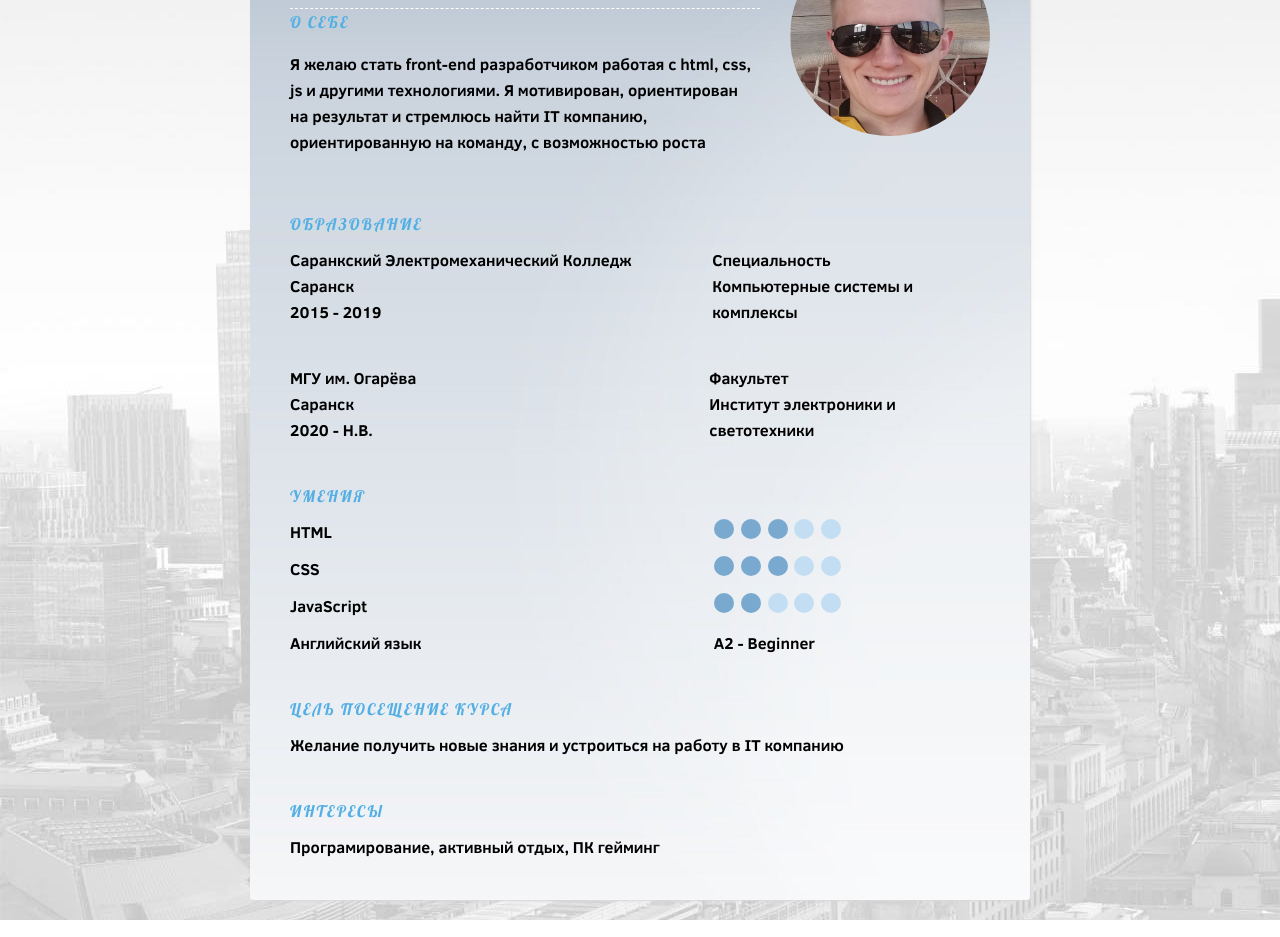
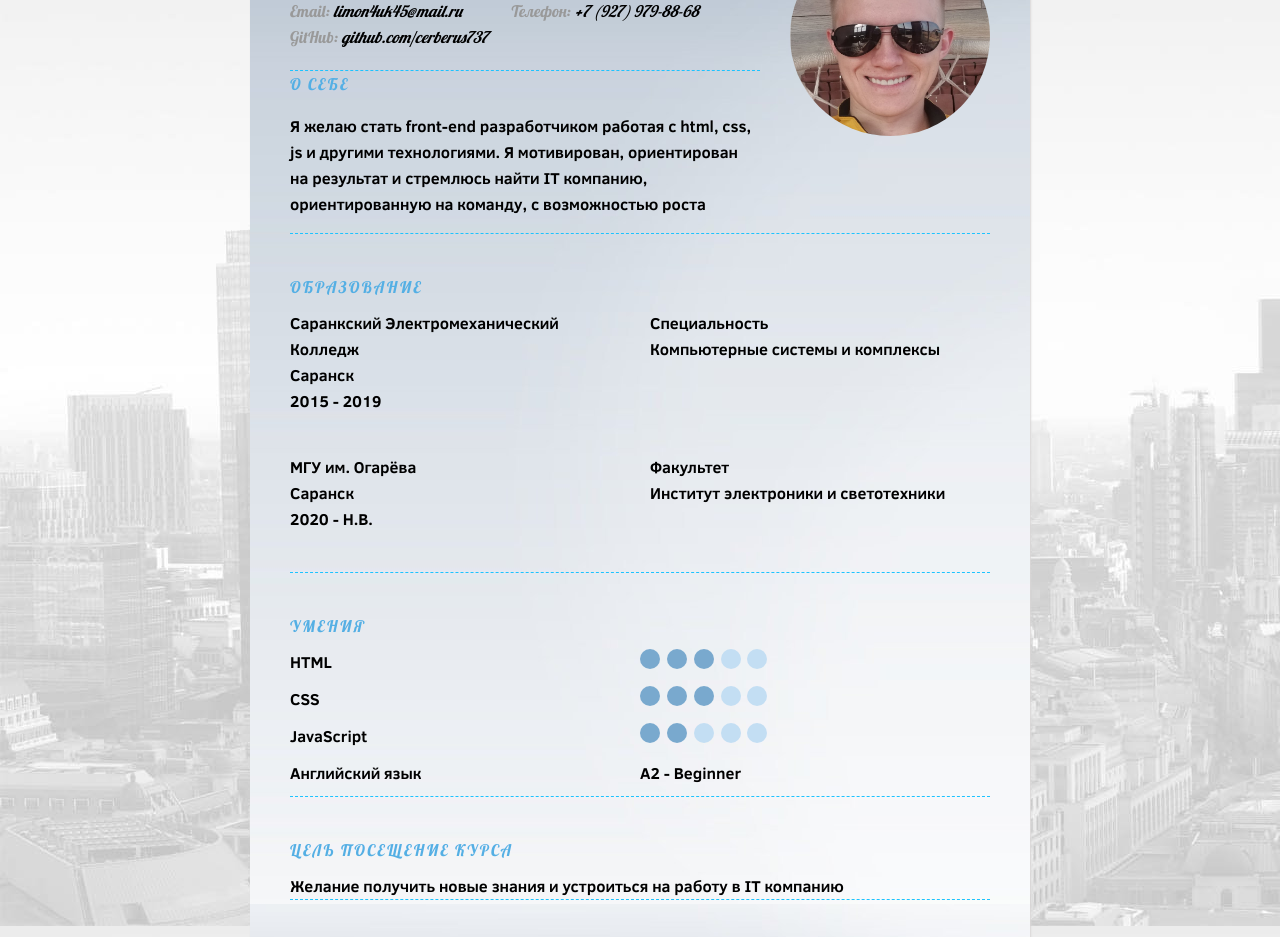
Before and after one commit to cerberus737/codemasters_test_work, a plain HTML site: page index.html in a window 1280 px wide. Shown: the part 154-1091 px from the top of the page. Drawn offline with Linux system fonts and the light colour scheme.

Commit message:
correction project

```diff
--- a/css/style.css
+++ b/css/style.css
@@ -31,7 +31,6 @@ body {
 .container {
   max-width: 700px;
   background-image: url(/image/backbody.jpg);
-  /* background: rgb(235, 235, 229); */
   margin: 0px auto 0px;
   box-shadow: 1px 1px 2px #dad7d7;
   border-radius: 3px;
@@ -56,10 +55,18 @@ body {
 
 .contact-info {
   margin-bottom: 20px;
+  margin-top: 5px;
+  display: flex;
+  column-gap: 10px;
+  flex-wrap: wrap;
+}
+.contact-item {
+  flex-basis: 45%;
 }
 
 .email,
-.phone {
+.phone,
+.github {
   color: #999;
   font-weight: 300;
 }
@@ -70,8 +77,9 @@ body {
   border-left: 2px solid #999;
   margin: 0px 10px;
 }
-.about {
-  border-top: 1px dashed rgb(255, 255, 255);
+.about,
+.section {
+  border-top: 1px dashed rgb(29 195 255);
 }
 
 .section:last-of-type {
@@ -90,26 +98,43 @@ body {
 .desc {
   font-weight: 100;
   font-style: normal;
+  transform: scale(1, 1);
+  transition-duration: 0.5s;
 }
 
+.desc:hover {
+  color: #54afe4;
+  transform: scale(1.1, 1.1);
+  transition-duration: 0.5s;
+}
 .section_list-item {
   margin-bottom: 40px;
   display: flex;
   column-gap: 20px;
 }
 
-.section_list-item:last-of-type {
-  margin-bottom: 0;
+.section_list_i {
+  transition-duration: 0.5s;
+}
+
+.section_list_i:hover {
+  color: #54afe4;
+  transform: scale(1.1, 1.1);
 }
 
 .left,
 .right {
+  width: 60%;
   vertical-align: top;
   display: inline-block;
+  transition-duration: 0.5s;
 }
 
-.left {
-  width: 60%;
+.left:hover,
+.right:hover {
+  color: #54afe4;
+  transform: scale(1.1, 1.1);
+  transition-duration: 0.5s;
 }
 
 .name {
@@ -129,6 +154,7 @@ a:hover {
 
 .skills_item {
   margin-bottom: 10px;
+  display: flex;
 }
 
 input {
--- a/index.html
+++ b/index.html
@@ -8,28 +8,30 @@
   <title>Резюме</title>
   <link rel="stylesheet" href="./css/normalize.css">
   <link rel="stylesheet" href="./css/style.css">
+
 </head>
 
 <body class="body">
   <div class="container">
     <div class="header">
-
-
-
-
-
-
       <div class="myInfo">
         <div class="contact">
-          <div class="full-name">
+          <h1 class="full-name">
             Шокоров Владислав Сергеевич
-          </div>
+          </h1>
           <div class="contact-info">
+            <div class="contact-item">
               <span class="email">Email: </span>
               <a class="email-val" href="mailto:limon4uk45@mail.ru">limon4uk45@mail.ru</a>
-            <span class="separator"></span>
+            </div>
+            <div class="contact-item">
               <span class="phone">Телефон: </span>
               <a class="phone-val" href="tel:89279798868">+7 (927) 979-88-68</a>
+            </div>
+            <div class="contact-item">
+              <span class="github">GitHub: </span>
+              <a class="github-val" href="https://github.com/cerberus737" target="_blank">github.com/cerberus737</a>
+            </div>
           </div>
         </div>
 
@@ -57,7 +59,7 @@
             </div>
             <div class="right">
               <div class="name">Специальность</div>
-              <div class="desc">Компьютерные системы и комплексы</div>
+              <div>Компьютерные системы и комплексы</div>
             </div>
           </div>
           <div class="section_list-item">
@@ -68,7 +70,7 @@
             </div>
             <div class="right">
               <div class="name">Факультет</div>
-              <div class="desc">Институт электроники и светотехники </div>
+              <div>Институт электроники и светотехники </div>
             </div>
           </div>
         </div>
@@ -163,10 +165,8 @@
       <div class="section_title">
         Цель посещение курса
       </div>
-      <div class="section_list">
-        <div class="section_list-item">
+      <div class="section_list_i">
         Желание получить новые знания и устроиться на работу в IT компанию
-        </div>
       </div>
     </div>
 
@@ -174,10 +174,8 @@
       <div class="section_title">
         Интересы
       </div>
-      <div class="section_list">
-        <div class="section_list-item">
+      <div class="section_list_i">
         Програмирование, активный отдых, ПК гейминг
-        </div>
       </div>
     </div>
   </div>
```
Lines whose indentation alone changed are shown as unchanged.
